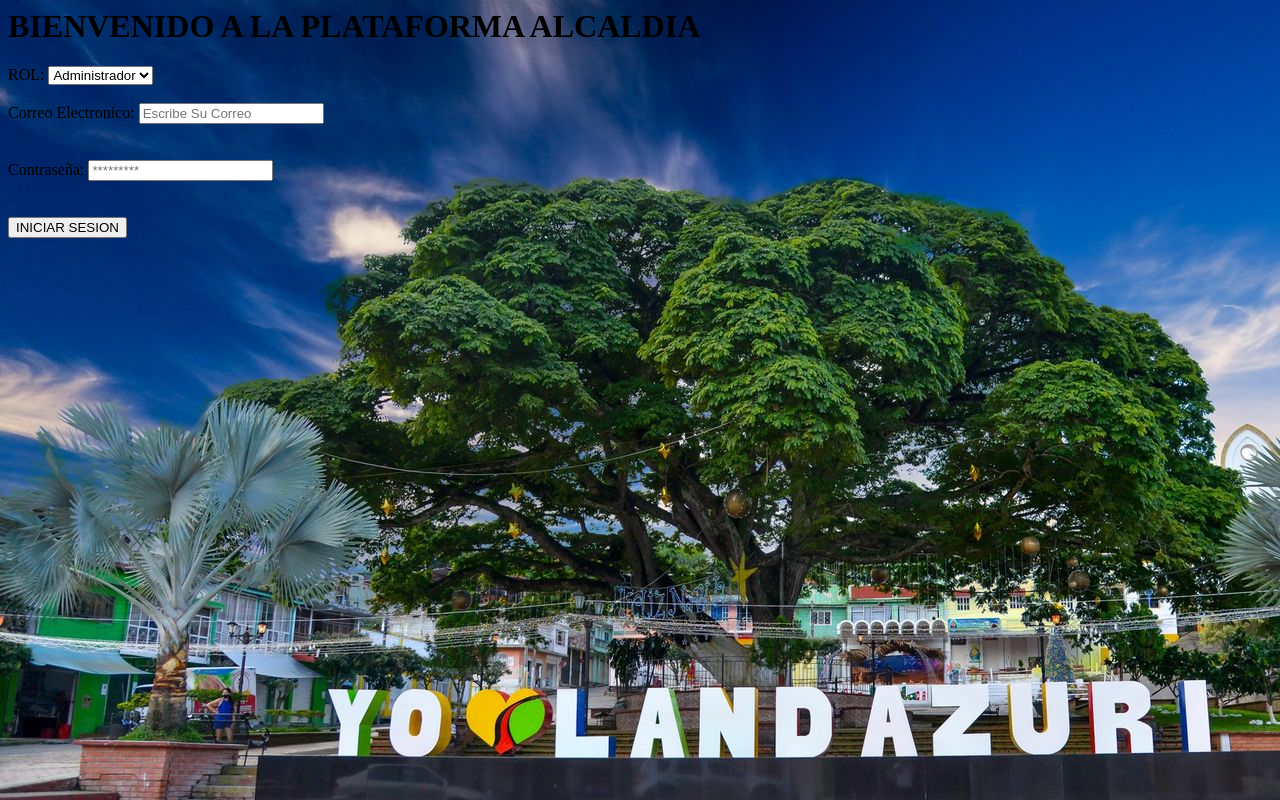
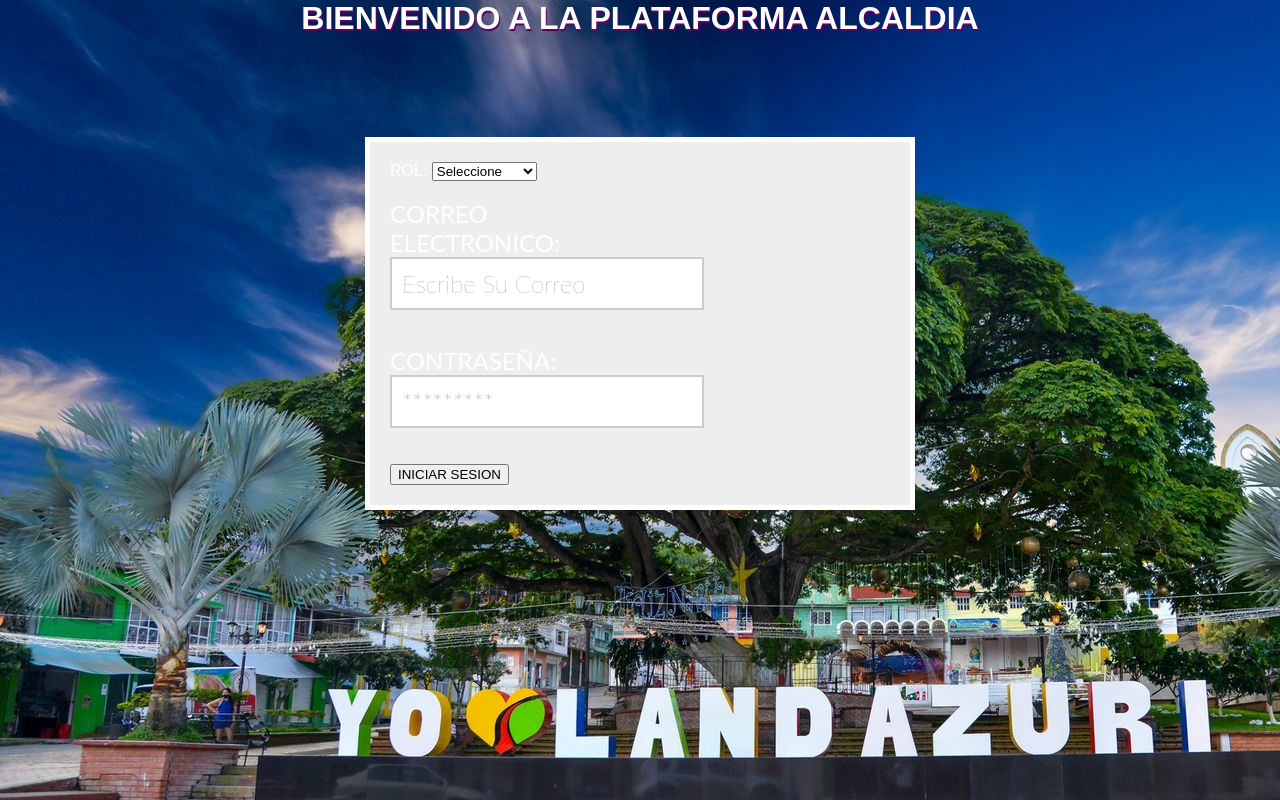
Before and after one commit to darciamado18/SistemaAlcaldia, a PHP site: page /Vista/loguin.php in a window 1280 px wide. Run offline with PHP 8.4, Linux system fonts and the light colour scheme.

Commit message:
no message

```diff
--- a/Modelo/mdloguin.php
+++ b/Modelo/mdloguin.php
@@ -15,8 +15,6 @@
             $this-> _correoUsu   = $correoUsu;
             $this-> _passwordUsu = $passwordUsu;
         }
-
-
 
         function verificar(){
             $verificar = mysqli_query( $this->_conexion, "SELECT u.idusuarioAlcaldia, d.iddatospersonales, u.rol , u.correoUsu , u.passwordUsu , d.nombre1_Usu
--- a/Vista/loguin.php
+++ b/Vista/loguin.php
@@ -4,40 +4,58 @@
         <meta http-equiv="X-UA-Compatible" content="IE=edge">
         <meta name="viewport" content="width=device-width, initial-scale=1.0">
         <title>INICIO DE SESION (ALCALDIA MUNICIPAL DE LANDÁZURI)</title>
-        <link href="../css/estiloLoguin.css">
+        <link  rel="stylesheet"   href="../css/estilologuin.css">
 
     </head>
 
     <body background="../imagenes/landazuri.jpg">
+
         <div div class="container">
+            <div class="row">
+                <div class="col-lg-15">
 
+                <h1 class="text-center">
+                <h1 class="text-primary">
+                    BIENVENIDO A LA PLATAFORMA ALCALDIA
+                </h1>
+                </h1>
 
-                <h1 class="text-center">BIENVENIDO A LA PLATAFORMA ALCALDIA</h1>
-
-                <form action="../controlador/controlador.php" method="POST" class="form-signin">
+                <form action="../controlador/controlador.php" method="POST" class="form-label">
                      ROL:
-                        <select name="roles">
-                            <option value="00">Administrador</option>
-                            <option value="01">Usuario</option>
+                        <select name="frol">
+                            <option value="seleccione">    Seleccione    </option>
+                            <option value="administrador"> Administrador </option>
+                            <option value="usuario">       Usuario       </option>
                         </select>
                     <br>
                     <br>
-                    <div>
-                        <label for="correoUsu" class="sr-only" >Correo Electronico:</label>
+                    <div class="mb-0">
+                        <label for="correoUsu" class="form-label" >CORREO ELECTRONICO:</label>
                         <input type="email" class="form-control" name="fcorreoUsu" id="correoUsu" placeholder="Escribe Su Correo">
                     </div>
                     <br>
                     <br>
+                    <div class="mb-0">
+                        <label for="passwordUsu" class="form-label">CONTRASEÑA: </label>
+                        <input type="password" class="form-control" name="fpasswordUsu" id="passwordUsu" placeholder="*********">
+                    </div>
+                        <br>
+                        <br>
+
+                    <?php
+                    @$mensaje = $_GET['mensaje'];
+
+                        if ($mensaje == 'incorrecto') {
+                            echo '<div class = "alert alert-danger" role = "alert"> <h1 style = "color:black;">USUARIO O CLAVE O ROL INCORRECTO</h1></div>';
+                        }
+                    ?>
+
                     <div>
-                        <label for="passwordUsu" class="form-label">Contraseña: </label>
-                        <input type="password" class="login" name="fpasswordUsu" id="passwordUsu" placeholder="*********">
-                    </div>
-                    <br>
-                    <br>
-                    <div>
-                        <button type="submit" class="btn btn-lg  btn-primary btn-block" name="fboton" value="ingresar">INICIAR SESION</button>
+                        <button type="submit" class="btn btn-success  btn-primary btn-block" name="fboton" value="ingresar">INICIAR SESION</button>
                     </div>
                 </form>
+                </div>
+            </div>
         </div>
     </body>
 </html>
--- a/css/estiloLoguin.css
+++ b/css/estiloLoguin.css
@@ -1,29 +1,27 @@
-* {
+/** {
     padding: 0;
     margin: 0;
     box-sizing: border-box;
+}*/
+
+body {
+    margin: 0 auto;
+    font-family: 'Raleway', sans-serif;
+    color: #ffffff;
 }
 
-body {
-    background-image: url("../imagenes/landazuri.jpg");
-    margin: 50px auto;
-    text-align: center;
-    width: 800px;
-    color: green;
-}
 
-.fondo {
+/*.fondo {
     background-image: url("imagenes/landazuri.jpg");
     background-position: center center;
     background-repeat: no-repeat;
     background-position: center center;
-}
+}*/
 
-.h1 {
-    font-family: 'Passion One';
-    font-size: 2rem;
-    text-transform: uppercase;
-    color: blue;
+h1 {
+    text-align: center;
+    font-family: 'Quicksand', sans-serif;
+    text-shadow: 1px 2px #660066;
 }
 
 label {
@@ -45,7 +43,7 @@ input {
 form {
     margin: 100px auto;
     padding: 20px;
-    border: 5px solid #ccc;
+    border: 5px solid;
     width: 500px;
     background: #eee;
 }
@@ -54,14 +52,61 @@ div.form-element {
     margin: 20px 0;
 }
 
-button {
-    padding: 10px;
+.button {
+    background: yellowgreen;
+    text-transform: uppercase;
+    color: white;
+    border: 1px solid #fff;
+    /*padding: 10px;
     font-size: 1.5rem;
     font-family: 'Lato';
     font-weight: 100;
     background: yellowgreen;
     color: white;
-    border: none;
+    border: none;*/
+}
+
+.button :hover {
+    background: #000009;
+    opacity: 0.5;
+    font-weight: bold;
+}
+
+.button :visited {
+    background: #000225;
+    opacity: 1;
+}
+
+.header {
+    background: linear-gradient(-90deg, #33ccff, #000066, #9999ff);
+    -webkit-animation: header 20s ease infinite;
+    -moz-animation: header 20s ease infinite;
+    animation: header 20s ease infinite;
+    background-size: 500% 500%;
+}
+
+@-moz-keyframes header {
+    0% {
+        background-position: 0% 50%;
+    }
+    50% {
+        background-position: 100% 100%;
+    }
+    100% {
+        background-position: 50% 0%;
+    }
+}
+
+@keyframes header {
+    0% {
+        background-position: 0% 50%;
+    }
+    50% {
+        background-position: 100% 100%;
+    }
+    100% {
+        background-position: 50% 0%;
+    }
 }
 
 p.success,
```
Also changed, not shown: Controlador/controlador.php (+5 -8 lines), Vista/principal.php (added, +97 -0 lines).
